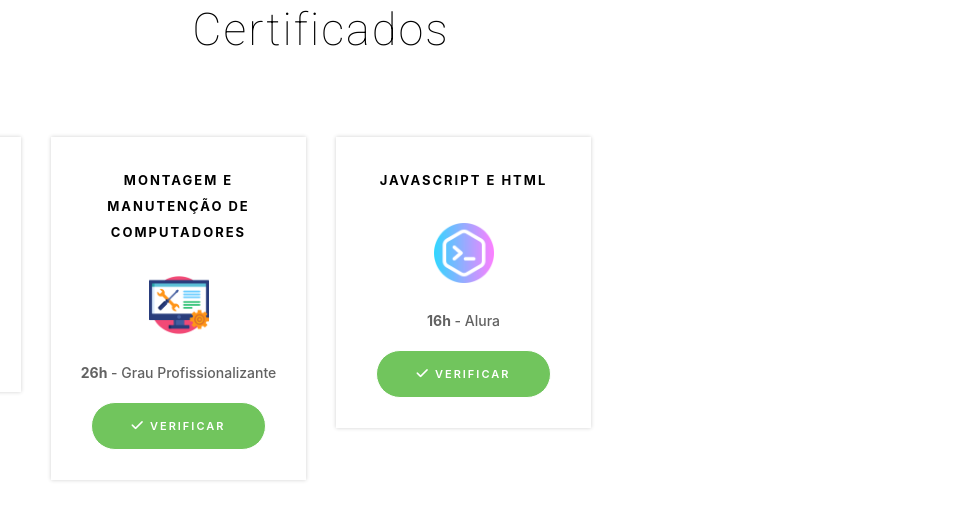
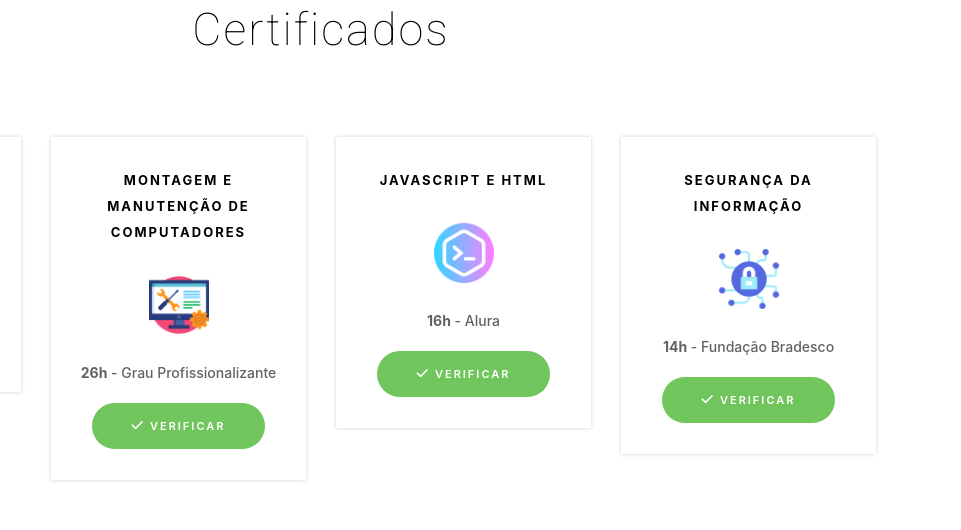
Before and after one commit to geannyr/curriculo2, a plain HTML site: page index.html in a window 1280 px wide. Shown: the part 3519-4049 px from the top of the page, 319-1280 px from the left. Drawn offline with Linux system fonts and the light colour scheme.

Commit message:
Adicionado certificado de segurança da informação.

```diff
--- a/index.html
+++ b/index.html
@@ -365,6 +365,19 @@
           </div>
         </div>
 
+        <div class="col-md-7 col-lg-3">
+          <div class="block-pricing">
+            <div class="table">
+              <h4>Segurança da Informação</h4>
+              <img src="img/png/seguranca.png" alt="img" class="img-fluid">
+              <div class="table_btn">
+                  <h5><b>14h</b> - Fundação Bradesco </p></h5>
+                <a href="https://drive.google.com/file/d/1M4EwJFlN0InEAeMHDCKEHw9XOqD2nHvq/view?usp=share_link" class="btn"><i class="fa fa-check"></i>Verificar</a>
+              </div>
+            </div>
+          </div>
+        </div>
+
 
       </div>
     </div>
```
Also changed, not shown: img/png/seguranca.png (added).
